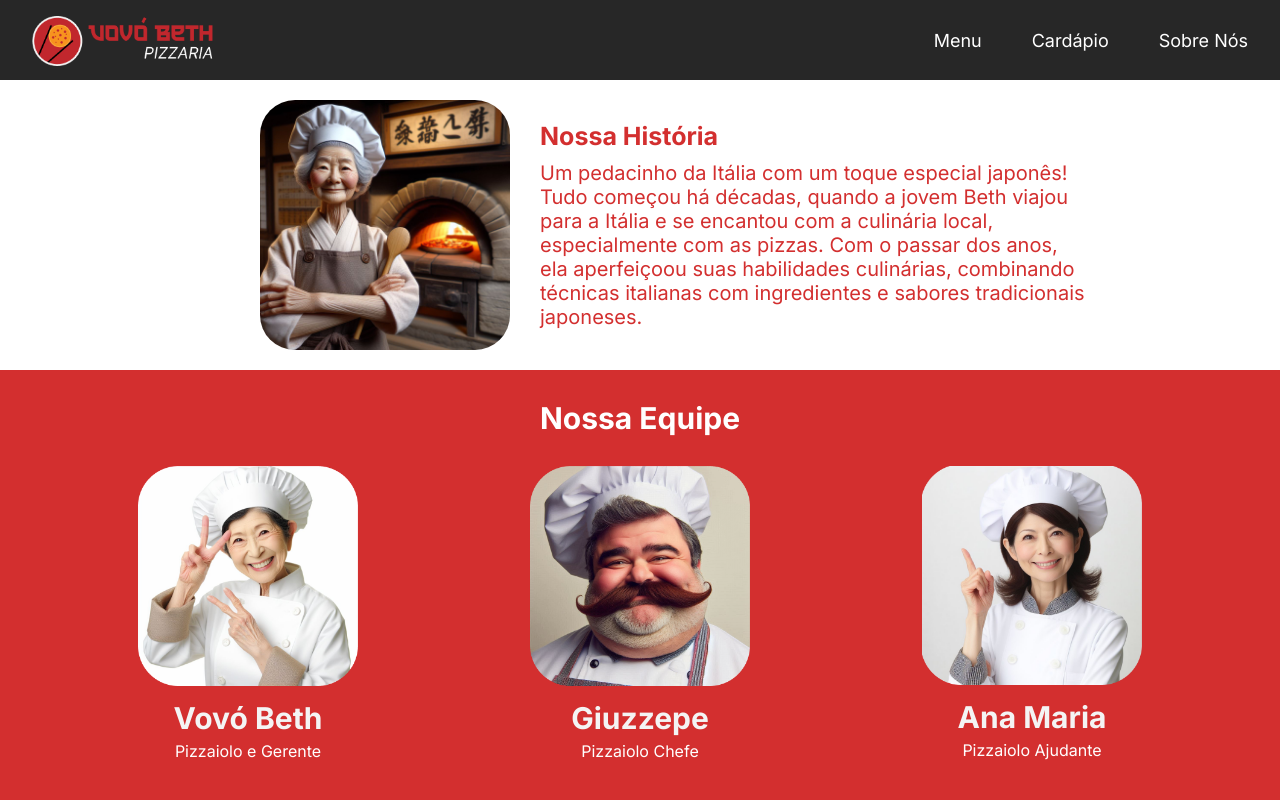
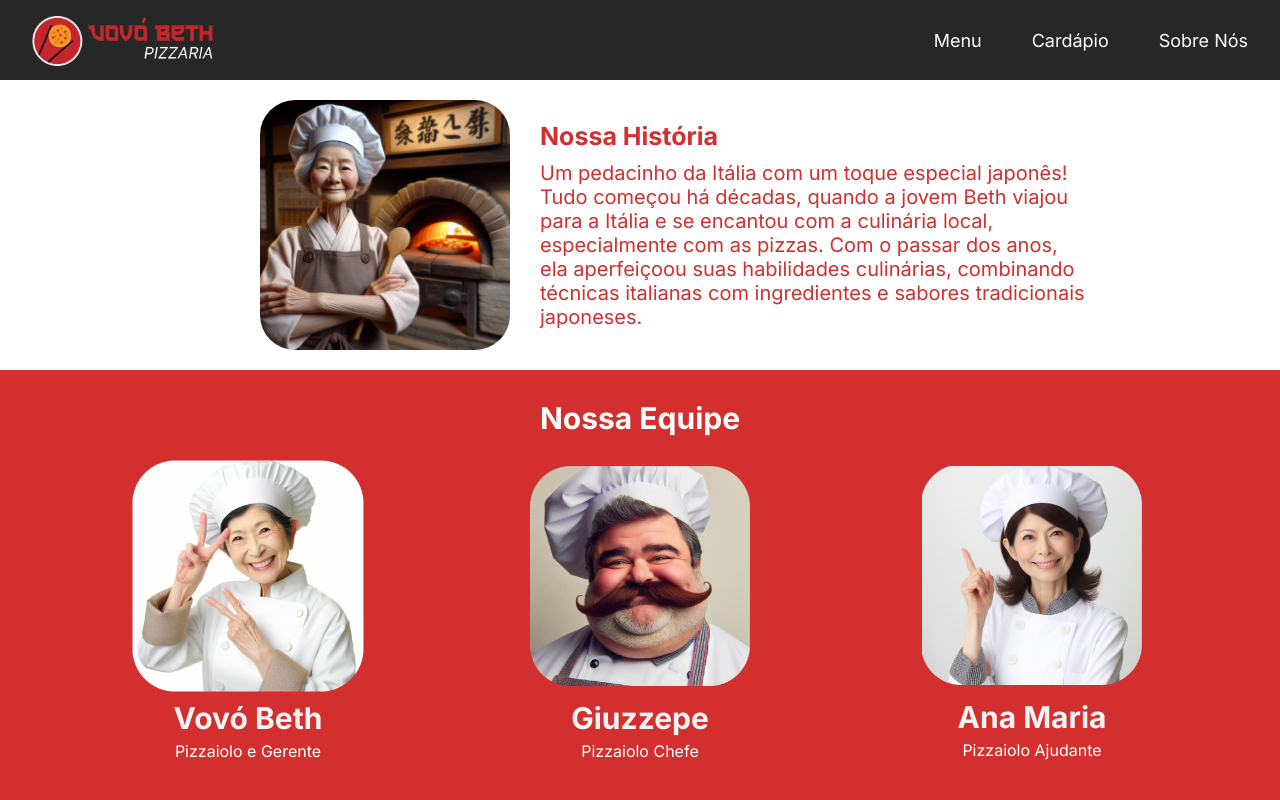
Before and after one commit to pedrohfideeelis/reactjs-pizzaria, a React (Create React App) app: page /sobre-nos in a window 1280 px wide. In both pictures the pointer is over the picture 248 px from the left and 576 px from the top of the page. Shown: the top 800 px of the page. Built offline with nearby package versions, Linux system fonts and the light colour scheme.

Commit message:
update libraries and css sobre_component

```diff
--- a/package.json
+++ b/package.json
@@ -6,10 +6,12 @@
     "@testing-library/jest-dom": "^5.17.0",
     "@testing-library/react": "^13.4.0",
     "@testing-library/user-event": "^13.5.0",
+    "dom": "^0.0.3",
     "react": "^18.3.1",
     "react-dom": "^18.3.1",
     "react-router-dom": "^6.23.1",
     "react-scripts": "5.0.1",
+    "router": "^1.3.8",
     "web-vitals": "^2.1.4"
   },
   "scripts": {
--- a/src/components/SobreComponent/styles.css
+++ b/src/components/SobreComponent/styles.css
@@ -83,6 +83,10 @@ h2 {
   object-fit: cover;
 }
 
+.nossa-equipe .membro img:hover {
+  transform: scale(1.05);
+}
+
 .nossa-equipe .membro h3 {
   margin: 10px 0 5px;
   color: #f4f4f4;
```
Also changed, not shown: 1 other file (tests, documents, lock files or other folders).
